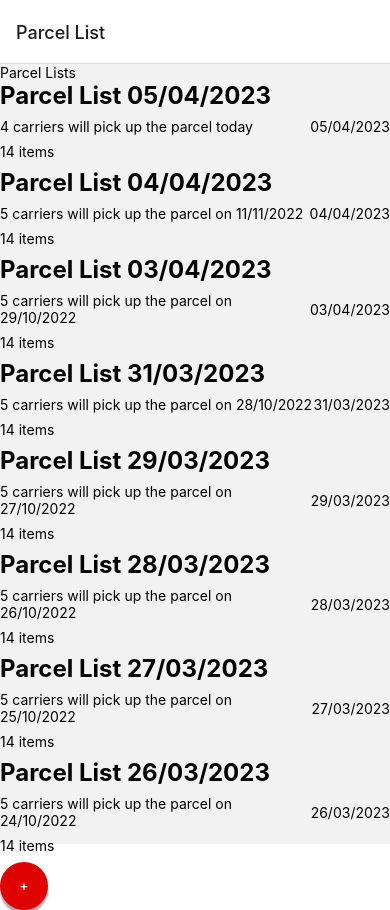
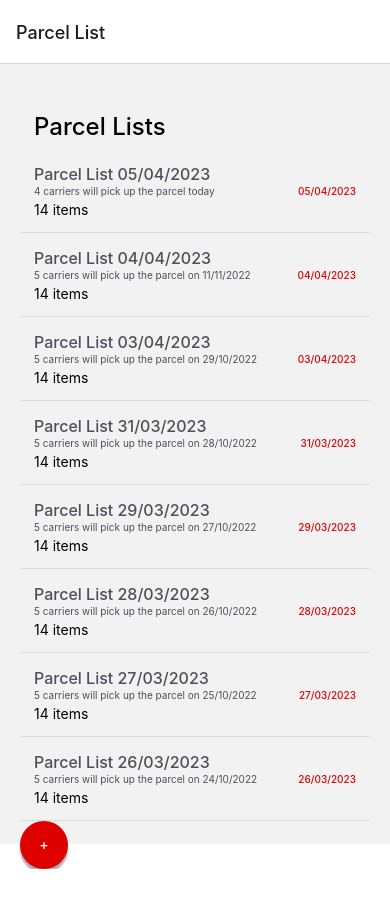
Before and after one commit to DonatellaC/carriex-app-react-native, a React Native app: screen / in a window 390 px wide. After the commit the page ends 869 px from the top, so only its background shows below. Built offline with nearby package versions, Linux system fonts and the light colour scheme.

Commit message:
style: updated parcel list style

```diff
--- a/src/components/List/List.js
+++ b/src/components/List/List.js
@@ -12,10 +12,10 @@ const List = ({ header, carriers, date, items, pickUpDate }) => {
       <TouchableOpacity onPress={() => navigate("Parcel Details")}>
         <Text style={styles.header}>{header}</Text>
         <View style={styles.info}>
-          <Text>
+          <Text style={styles.infoText}>
             {carriers} carriers will pick up the parcel {pickUpDate}
           </Text>
-          <Text>{date}</Text>
+          <Text style={styles.infoTextDate}>{date}</Text>
         </View>
         <View style={styles.info}>
           <Text>{items} items</Text>
--- a/src/components/List/styles.js
+++ b/src/components/List/styles.js
@@ -5,21 +5,40 @@ const stylesFn = () =>
     wrapper: {
       display: "flex",
       flexDirection: "column",
+      fontFamily: "Inter",
+      borderBottomWidth: 1,
+      borderBottomColor: "rgba(58, 53, 65, 0.12)",
+      paddingBottom: 10,
+      paddingLeft: 14,
+      paddingRight: 14,
     },
     header: {
-      fontSize: 24,
-      fontWeight: "bold",
-      marginBottom: 8,
+      fontSize: 16,
+      fontWeight: "500",
+      lineHeight: 19,
+      marginBottom: 1,
+      color: "rgba(58, 53, 65, 0.87)",
+      paddingTop: 16,
     },
     info: {
       display: "flex",
       flexDirection: "row",
       justifyContent: "space-between",
       alignItems: "center",
-      marginBottom: 8,
+      marginBottom: 4,
     },
     infoText: {
-      fontSize: 16,
+      fontSize: 10,
+      fontWeight: "400",
+      lineHeight: 12,
+      color: "rgba(58, 53, 65, 0.87)",
+    },
+    infoTextDate: {
+      color: "rgb(223, 0, 0)",
+      fontSize: 10,
+      fontWeight: "500",
+      lineHeight: 12,
+      textAlign: "right",
     },
   });
 
--- a/src/features/ParcelList/index.js
+++ b/src/features/ParcelList/index.js
@@ -2,11 +2,13 @@ import { View, Text } from "react-native";
 import { Button } from "../../components/Button/Button";
 import List from "../../components/List/List";
 import { lists } from "../../utilities/lists";
+import stylesFn from "./styles";
 
 export default function ParcelList() {
+  const styles = stylesFn();
   return (
-    <View>
-      <Text>Parcel Lists</Text>
+    <View style={styles.container}>
+      <Text style={styles.title}>Parcel Lists</Text>
       {lists.map((list, index) => (
         <List
           key={index}
--- /dev/null
+++ b/src/features/ParcelList/styles.js
@@ -0,0 +1,23 @@
+import { StyleSheet } from "react-native";
+
+const stylesFn = () =>
+  StyleSheet.create({
+    container: {
+      boxSizing: "border-box",
+      color: "rgba(58, 53, 65, 0.87)",
+      paddingTop: 48,
+      paddingLeft: 20,
+      paddingRight: 20,
+    },
+    title: {
+      fontFamily: "Inter",
+      fontStyle: "normal",
+      fontWeight: "500",
+      fontSize: 24,
+      lineHeight: 29,
+      paddingBottom: 8,
+      paddingLeft: 14,
+    },
+  });
+
+export default stylesFn;
```
